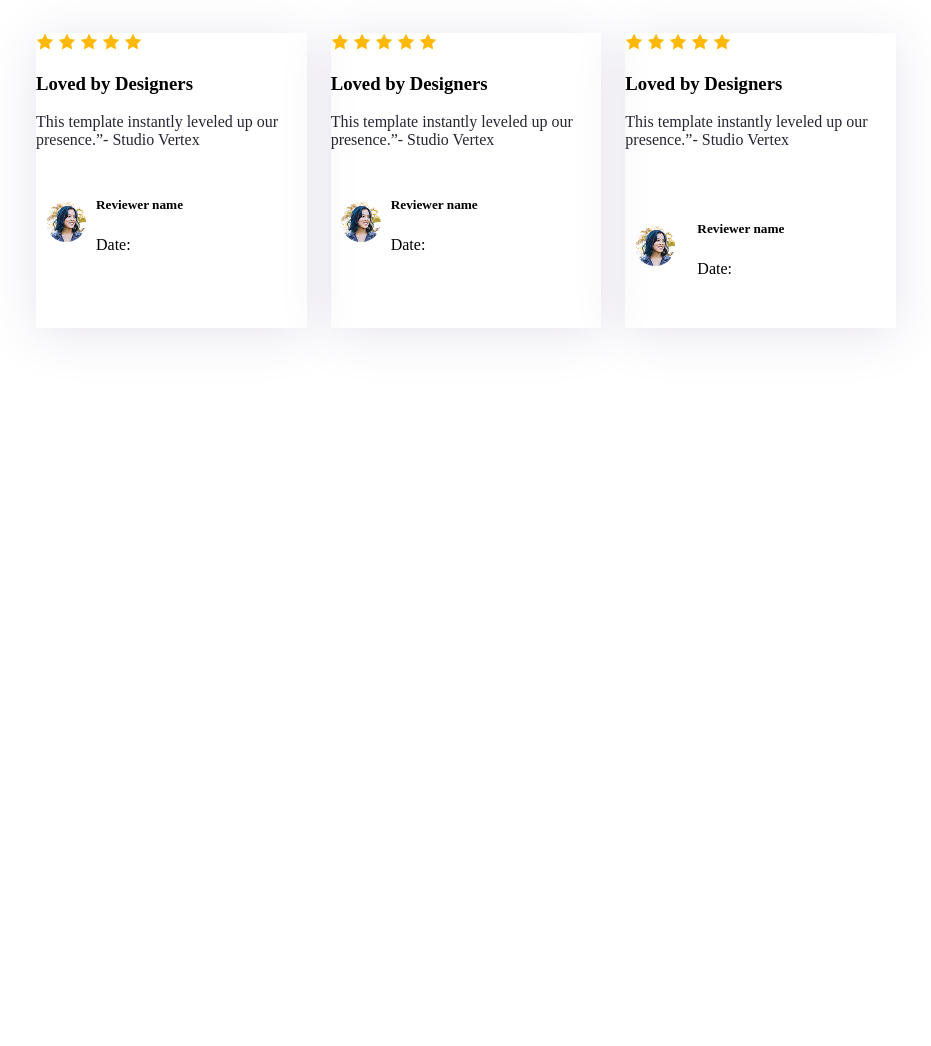
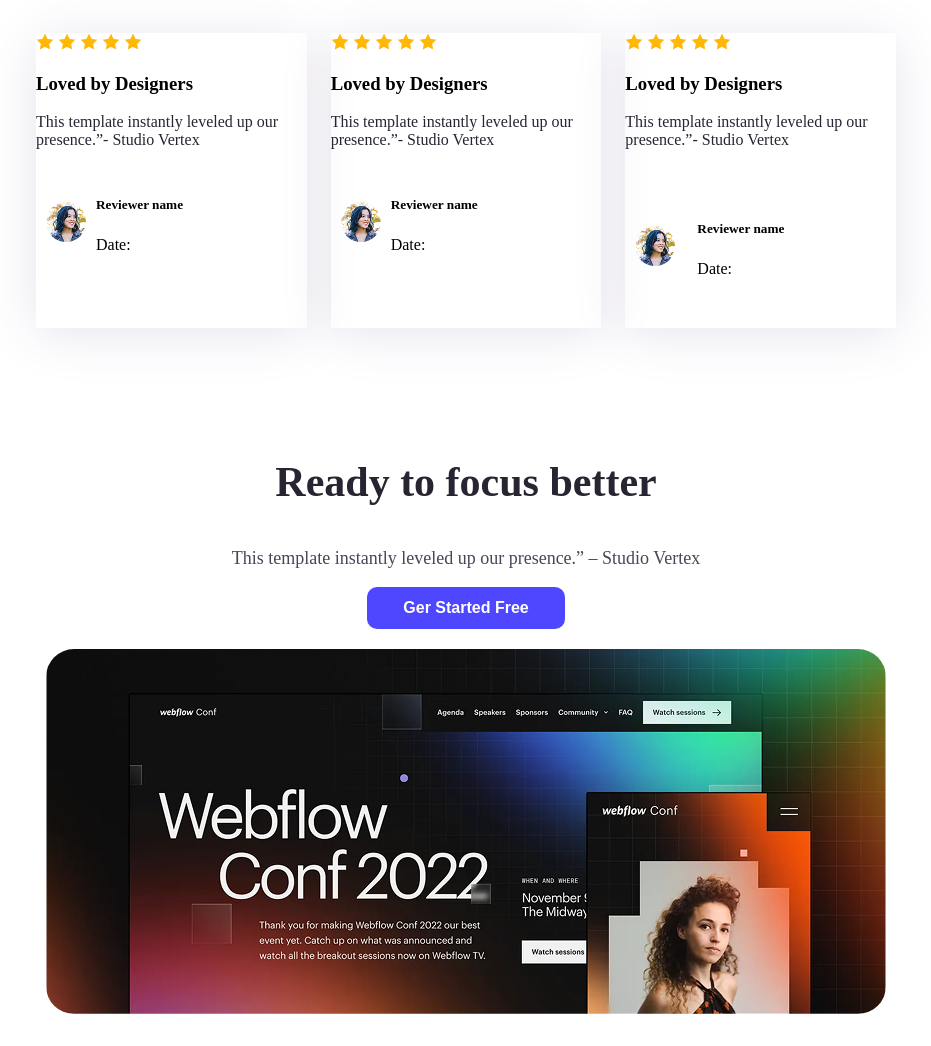
Before and after one commit to devjoydas/joy-s-assignment-01, a plain HTML site: page index.html in a window 1280 px wide. Shown: the part 1962-3008 px from the top of the page, without its empty margins (174-1105 px from the left). Before the commit the page ends 2420 px from the top, so only its background shows below. Drawn offline with Linux system fonts and the light colour scheme.

Commit message:
added focus section with CTA button and image

```diff
--- a/index.html
+++ b/index.html
@@ -137,6 +137,17 @@
             </div>
         </section>
 
+        <section class="focus center">
+            <h3 class="contant-tittle">Ready to focus better</h3>
+            <p class="contant-description">This template instantly leveled up our presence.” – Studio Vertex</p>
+            <button class="btn-primary">Ger Started Free</button>
+            <div class="">
+                <img class="focus-image" src="image/wc-big.png" alt="">
+            </div>
+        </section>
+
+
+
 
     </main>
 
--- a/style.css
+++ b/style.css
@@ -175,3 +175,14 @@
     border-radius: 50%;
     object-fit: cover;
 }
+
+
+/* focus section */
+.focus{
+  background-color: #FFFFFF;
+}
+.focus-image{
+  border-radius: 48px;
+  padding: 20px;
+  border: none;
+}
```
